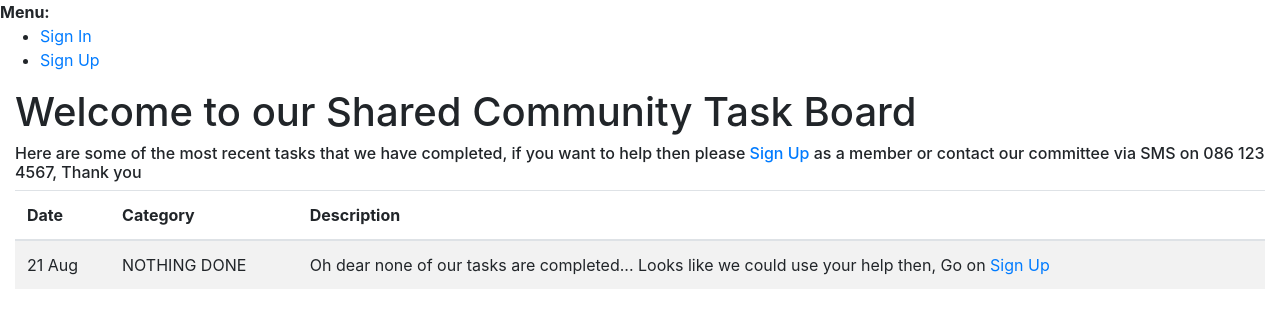
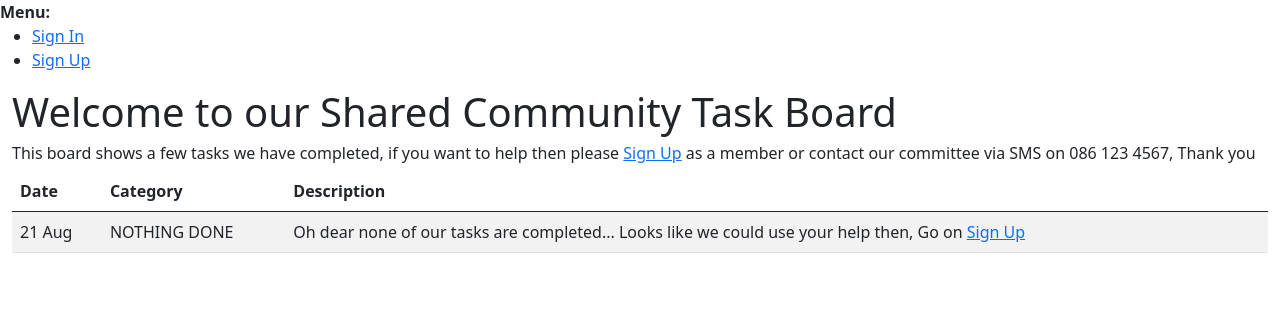
Before and after one commit to siobhain/ctb, a Django app: page /guest/ in a window 1280 px wide. Shown: the top 328 px of the page. Run offline with Django 3.2, Linux system fonts and the light colour scheme; data that the repository does not hold is empty.

Commit message:
taskapp: Add widget to form, alter messages in views, change to bootstrap 5

```diff
--- a/taskapp/forms.py
+++ b/taskapp/forms.py
@@ -28,8 +28,9 @@ class TaskForm(forms.ModelForm):
     class Meta:
         model = Task
         fields = ('category', 'description', 'completed')
+        widgets = {'description': forms.TextInput(attrs={'size': '120'}),}
         help_texts = {
-            'category': ('Please choose category most related to Task you are adding'),
+            'category': ('Please choose category most related to this Task'),
             'description': ('Max 120 characters & Remember once created only you can remove this Task'),
-            'completed': ('Tick this box when the above Task is completed')
+            'completed': ('Tick this box when Task is completed')
             }
--- a/taskapp/templates/taskapp/home_guest.html
+++ b/taskapp/templates/taskapp/home_guest.html
@@ -4,7 +4,8 @@
 
 <div class="container-fluid">
     <h1>Welcome to our Shared Community Task Board </h1>
-    <h6>Here are some of the most recent tasks that we have completed, if you
+    <!-- Change this so that if Queryset is empty Table is not generated -->
+    <h6>This board shows a few tasks we have completed, if you
         want to help then please
         <a href="{% url 'account_signup' %}">Sign Up</a> as a member or
         contact our committee via SMS on 086 123 4567, Thank you
--- a/taskapp/templates/taskapp/todo_list.html
+++ b/taskapp/templates/taskapp/todo_list.html
@@ -30,7 +30,6 @@
                 <td> {{ task.created_on|date:"d M" }} </td>
                 <td>{% if task.created_by == user %}
                         <a href="/edit/{{ task.id }}"><button>Update</button></a>
-                        <!-- <a href="/delete/{{ task.id }}"><button>Remove</button></a> -->
                         <button type="button" class="btn btn-danger"  data-bs-target="#removeModal" data-bs-toggle="modal" >
                             Remove Task
                           </button>
@@ -62,15 +61,11 @@
             <table class="table table-striped table-condensed">
                 <thead>
                     <tr>
-                        <th>Date</th>
-                        <th>Category</th>
                         <th>Description</th>
                     </tr>
                 </thead>
                 <tbody>
                         <tr>
-                            <td> {{ task.created_on|date:"d M" }} </td>
-                            <td> {{ task.get_category_display }} </td>
                             <td> {{ task }} </td>
                         </tr>
                 </tbody>
--- a/taskapp/views.py
+++ b/taskapp/views.py
@@ -61,7 +61,7 @@ def create_task(request):
             messages.success(request, f'Thank you {name}, Task \"{title.capitalize()}\" has been added')
             return redirect('/todo/')
         else:
-            messages.error(request, f'Error on the create task, Please try again {name}')
+            messages.error(request, f'Error adding a  task, Please try again {name}')
             form = TaskForm()
             return render(request, 'taskapp/create_task.html', {'form': form})
     else:
@@ -69,18 +69,13 @@ def create_task(request):
         return render(request, 'taskapp/create_task.html', {'form': form})
 
 
-# def edit_item(request, item_id):
-#     item = get_object_or_404(Item, id=item_id)
-#     if request.method == 'POST':
-#         form = ItemForm(request.POST, instance=item)
-#         if form.is_valid():
-#             form.save()
-#             return redirect('get_todo_list')
-#     form = ItemForm(instance=item)
-#     context = {
-#         'form': form
-#     }
-#     return render(request, 'todo/edit_item.html', context)
+# edit_task could be further refined by having separate
+# CTA buttons/links for
+#   Mark Task as Done ie Conpleted
+#   Change the Category choice
+#   & add option to undo Conpleted tickbox
+# Might get to this before submitting.
+# Also could be put into a modal like delete_taask
 
 def edit_task(request, task_id):
     task = get_object_or_404(Task, id=task_id)
@@ -89,8 +84,11 @@ def edit_task(request, task_id):
         form = TaskForm(request.POST, instance=task)
         if form.is_valid():
             form.save()
+            task = form.cleaned_data['description']
+            length = len(task)
+            title = form.description if length <= 20 else task[:10] + "..." + task[-10:]
             name = get_firstname(request)
-            messages.success(request, f'{name}, You have changed this Task \"{description.capitalize()}\"')
+            messages.success(request, f'{name}, Update(s) to this Task \"{title.capitalize()}\" are reflected on the board')
             return redirect('/todo/')
     form = TaskForm(instance=task)
     context = {
@@ -108,13 +106,13 @@ def delete_task(request, task_id):
             messages.success(request, f'{name}, You have REMOVED this Task \"{description.capitalize()}\"')
             task.delete()
         else:
-            messages.warning(request, "You can only delete a Task you have created")
+            messages.warning(request, "You can only remove a Task that was created by YOU")
             return redirect('/todo')
     return render(request, 'taskapp/delete_task.html', {'task': task})
 
 def get_todo_list(request):
-    # tasks = Task.objects.filter(completed=False).order_by('-created_on')
-    tasks = Task.objects.all()
+    tasks = Task.objects.filter(completed=False).order_by('-created_on')
+    # tasks = Task.objects.all()
     context = {
         'tasks': tasks
     }
--- a/templates/base.html
+++ b/templates/base.html
@@ -5,13 +5,12 @@
 
 <html>
   <head>
-    <title> CTB Base {% block head_title %}{% endblock %}</title>
-    <!-- Bootstrap 4 -->
+    <title> CTB {% block head_title %}{% endblock %}</title>
+    <meta charset="utf-8">
     <meta name="viewport" content="width=device-width, initial-scale=1">
-    <link rel="stylesheet" href="https://cdn.jsdelivr.net/npm/bootstrap@4.6.2/dist/css/bootstrap.min.css">
-    <script src="https://cdn.jsdelivr.net/npm/jquery@3.6.4/dist/jquery.slim.min.js"></script>
-    <script src="https://cdn.jsdelivr.net/npm/popper.js@1.16.1/dist/umd/popper.min.js"></script>
-    <script src="https://cdn.jsdelivr.net/npm/bootstrap@4.6.2/dist/js/bootstrap.bundle.min.js"></script>
+    <!-- Bootstrap CSS -->
+    <link href="https://cdn.jsdelivr.net/npm/bootstrap@5.0.2/dist/css/bootstrap.min.css" rel="stylesheet" integrity="sha384-EVSTQN3/azprG1Anm3QDgpJLIm9Nao0Yz1ztcQTwFspd3yD65VohhpuuCOmLASjC" crossorigin="anonymous">
+    <script src="https://cdn.jsdelivr.net/npm/bootstrap@5.0.2/dist/js/bootstrap.bundle.min.js" integrity="sha384-MrcW6ZMFYlzcLA8Nl+NtUVF0sA7MsXsP1UyJoMp4YLEuNSfAP+JcXn/tWtIaxVXM" crossorigin="anonymous"></script>
 
     {% block extra_head %}
     {% endblock %}
```
